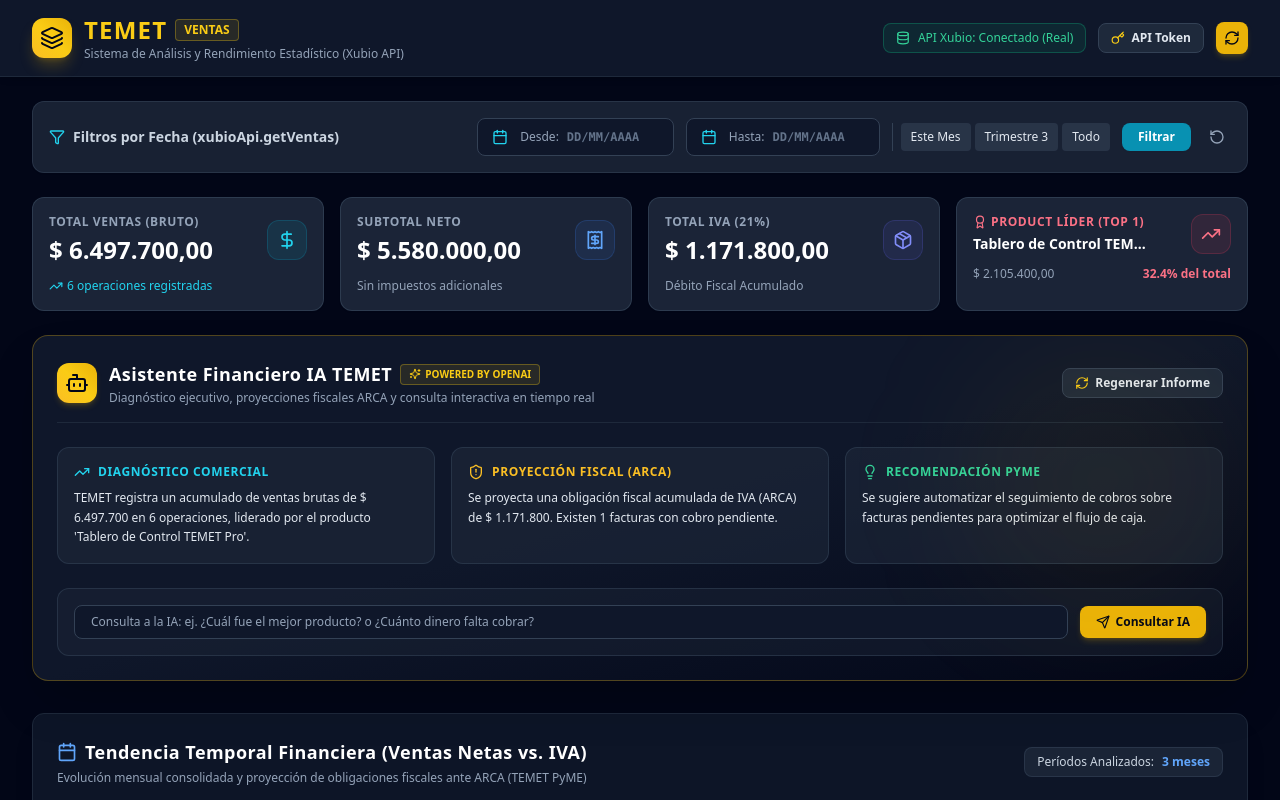
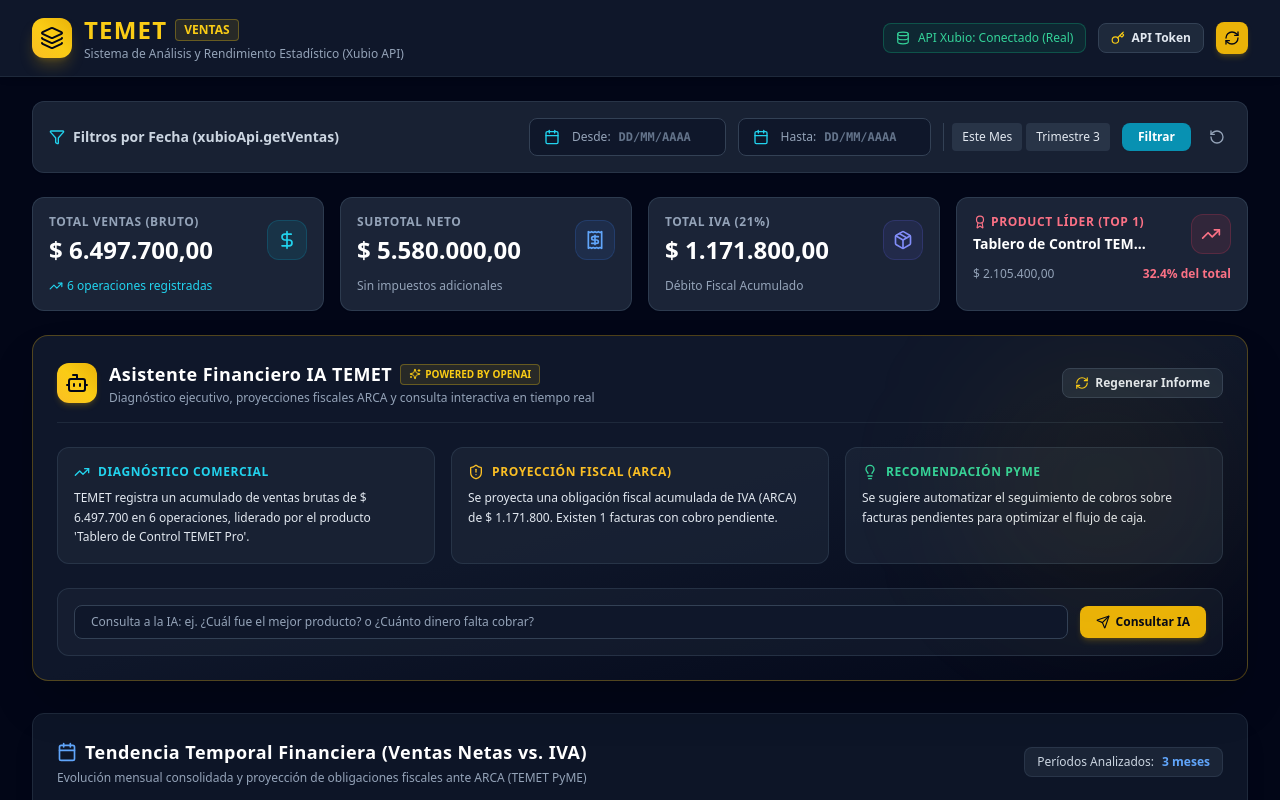
Before and after one commit to cpgalloni-dotcom/VENTAS-TEMET-XUBIO, a React (Vite) app: page / in a window 1280 px wide. Shown: the top 800 px of the page. Built offline with nearby package versions, Linux system fonts and the light colour scheme; no server answers.

Commit message:
Remove button Todo from FilterBar date controls

```diff
--- a/src/components/FilterBar.jsx
+++ b/src/components/FilterBar.jsx
@@ -97,9 +97,6 @@
     } else if (type === 'q3') {
       setFechaDesde(`${year}-07-01`);
       setFechaHasta(`${year}-09-30`);
-    } else if (type === 'all') {
-      setFechaDesde('');
-      setFechaHasta('');
     }
   };
 
@@ -141,12 +138,6 @@
             >
               Trimestre 3
             </button>
-            <button
-              onClick={() => setPresetPeriod('all')}
-              className="px-2.5 py-1.5 text-xs rounded bg-slate-700/60 hover:bg-slate-700 text-slate-200 font-medium transition-colors"
-            >
-              Todo
-            </button>
           </div>
 
           {/* Botones de Acción */}
```
